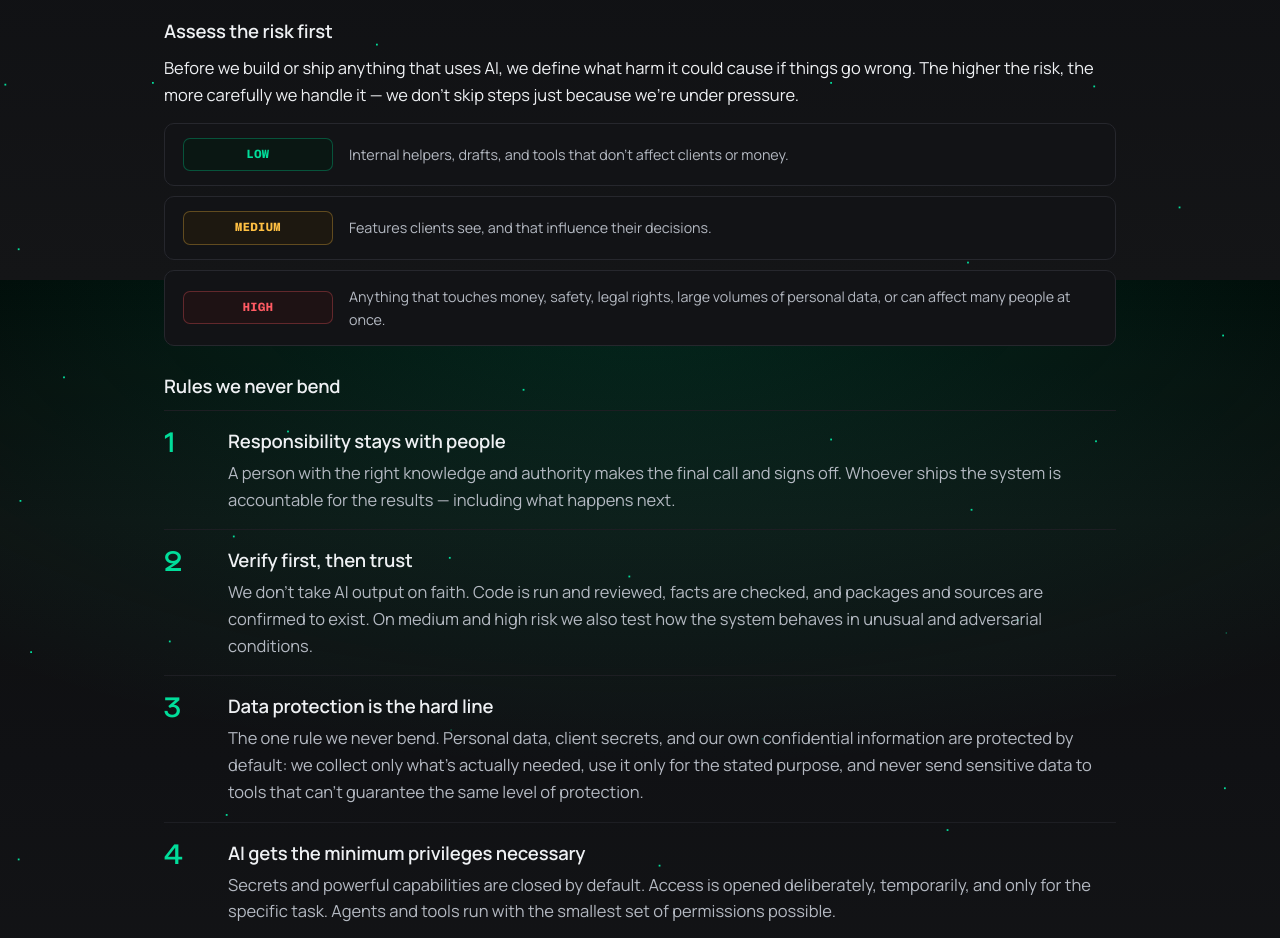
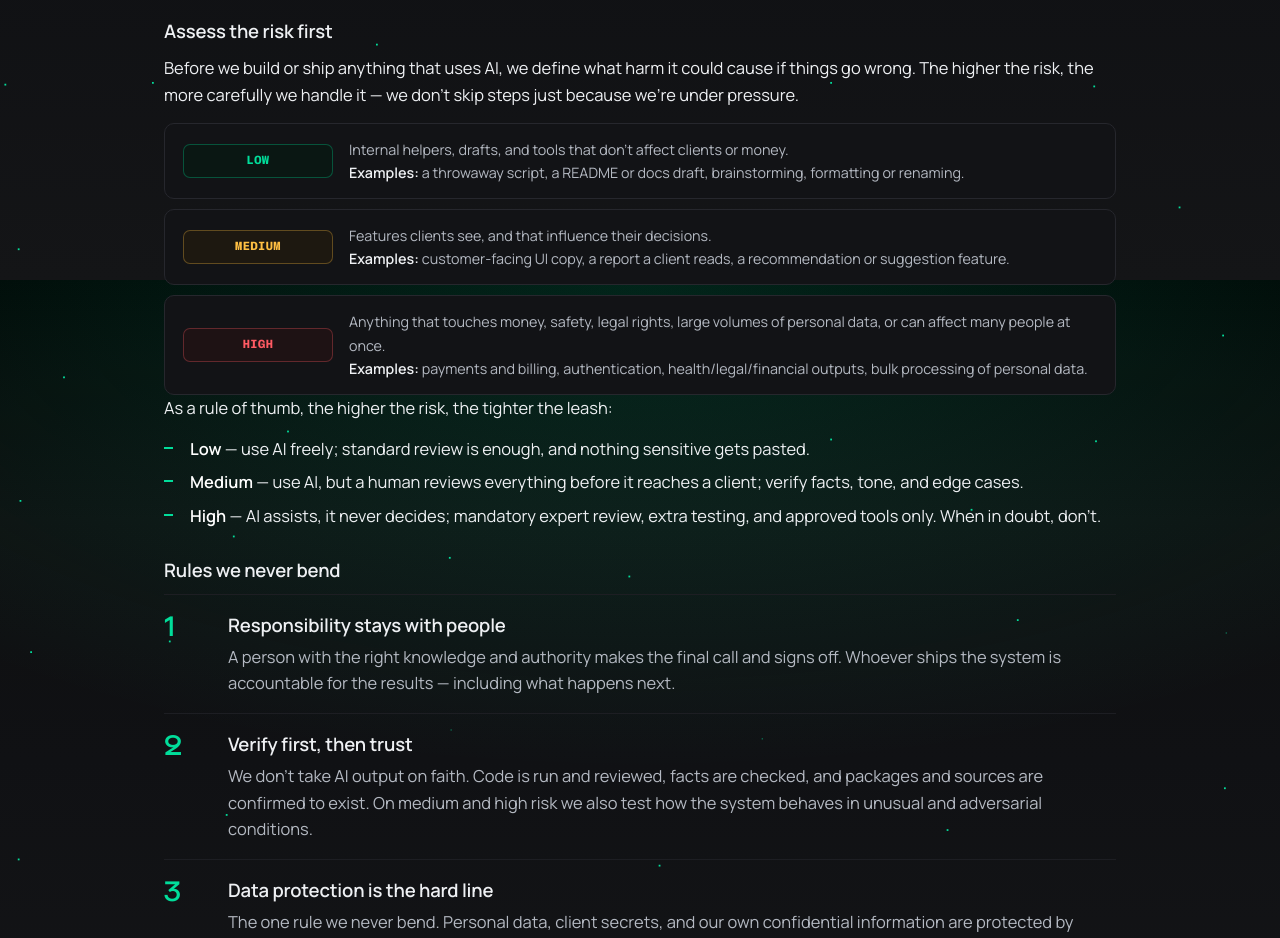
Before and after one commit to evgeniidatsiuk/pa-ai-policy, a plain HTML site: page guidelines.html in a window 1280 px wide. Shown: the part 1320-2258 px from the top of the page. Drawn offline with Linux system fonts and the light colour scheme.

Commit message:
Add risk-tier examples and a per-level AI-use slide
Give each LOW/MEDIUM/HIGH tier concrete examples, and add a "How to use
AI at each level" slide (green light / use-then-verify / AI-assists-only).
Mirror the per-level rule of thumb into the reference doc.

```diff
--- a/guidelines.html
+++ b/guidelines.html
@@ -290,10 +290,17 @@
   <h3>Assess the risk first</h3>
   <p>Before we build or ship anything that uses AI, we define what harm it could cause if things go wrong. The higher the risk, the more carefully we handle it — we don't skip steps just because we're under pressure.</p>
   <div class="levels">
-    <div class="level"><span class="badge lv-pub">LOW</span><p>Internal helpers, drafts, and tools that don't affect clients or money.</p></div>
-    <div class="level"><span class="badge lv-con">MEDIUM</span><p>Features clients see, and that influence their decisions.</p></div>
-    <div class="level"><span class="badge lv-res">HIGH</span><p>Anything that touches money, safety, legal rights, large volumes of personal data, or can affect many people at once.</p></div>
+    <div class="level"><span class="badge lv-pub">LOW</span><p>Internal helpers, drafts, and tools that don't affect clients or money.<br /><b>Examples:</b> a throwaway script, a README or docs draft, brainstorming, formatting or renaming.</p></div>
+    <div class="level"><span class="badge lv-con">MEDIUM</span><p>Features clients see, and that influence their decisions.<br /><b>Examples:</b> customer-facing UI copy, a report a client reads, a recommendation or suggestion feature.</p></div>
+    <div class="level"><span class="badge lv-res">HIGH</span><p>Anything that touches money, safety, legal rights, large volumes of personal data, or can affect many people at once.<br /><b>Examples:</b> payments and billing, authentication, health/legal/financial outputs, bulk processing of personal data.</p></div>
   </div>
+
+  <p>As a rule of thumb, the higher the risk, the tighter the leash:</p>
+  <ul class="clean">
+    <li><strong>Low</strong> — use AI freely; standard review is enough, and nothing sensitive gets pasted.</li>
+    <li><strong>Medium</strong> — use AI, but a human reviews everything before it reaches a client; verify facts, tone, and edge cases.</li>
+    <li><strong>High</strong> — AI assists, it never decides; mandatory expert review, extra testing, and approved tools only. When in doubt, don't.</li>
+  </ul>
 
   <h3>Rules we never bend</h3>
   <div class="principle"><div class="n">1</div><div>
```
Also changed, not shown: index.html (+16 -3 lines).
